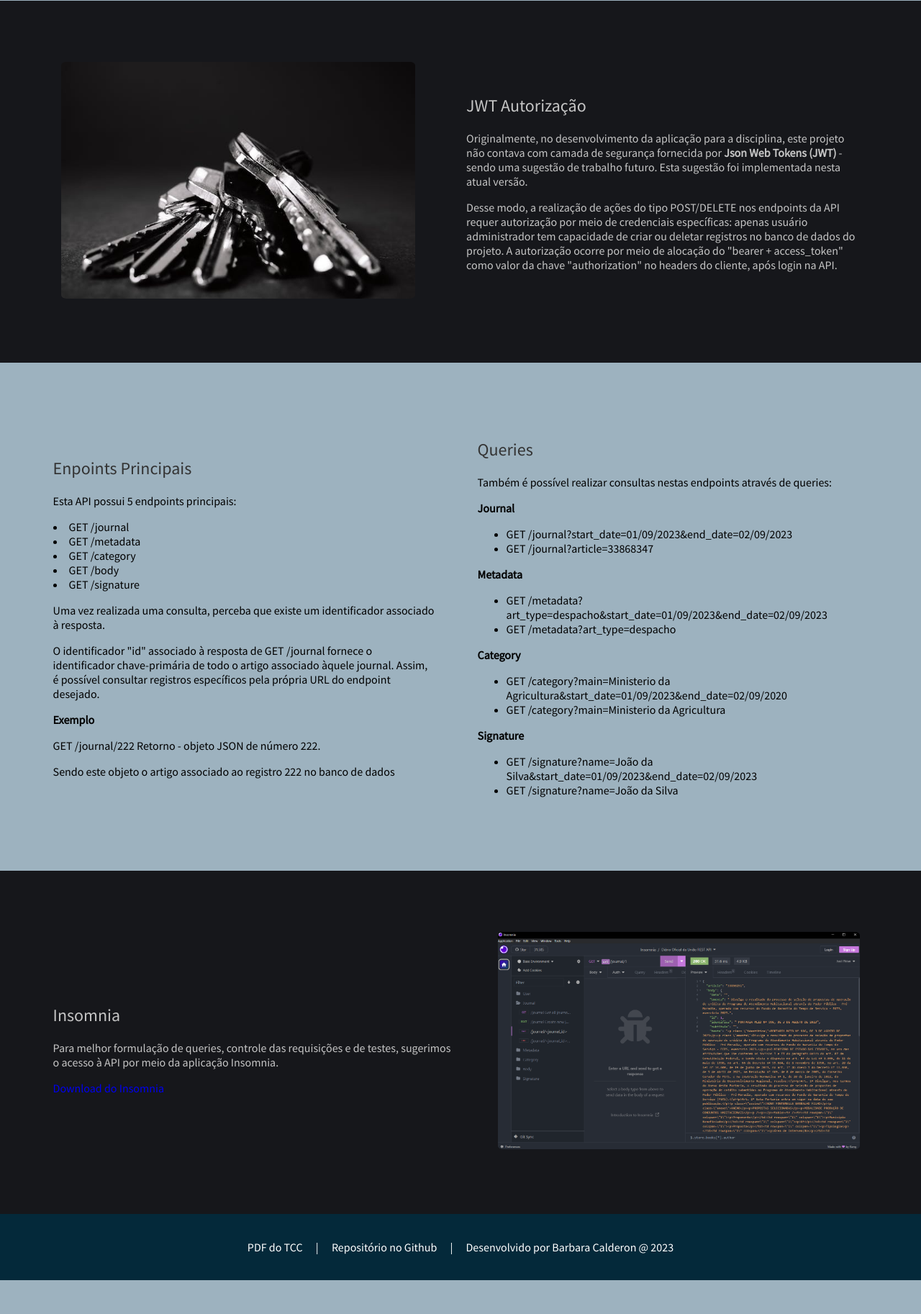
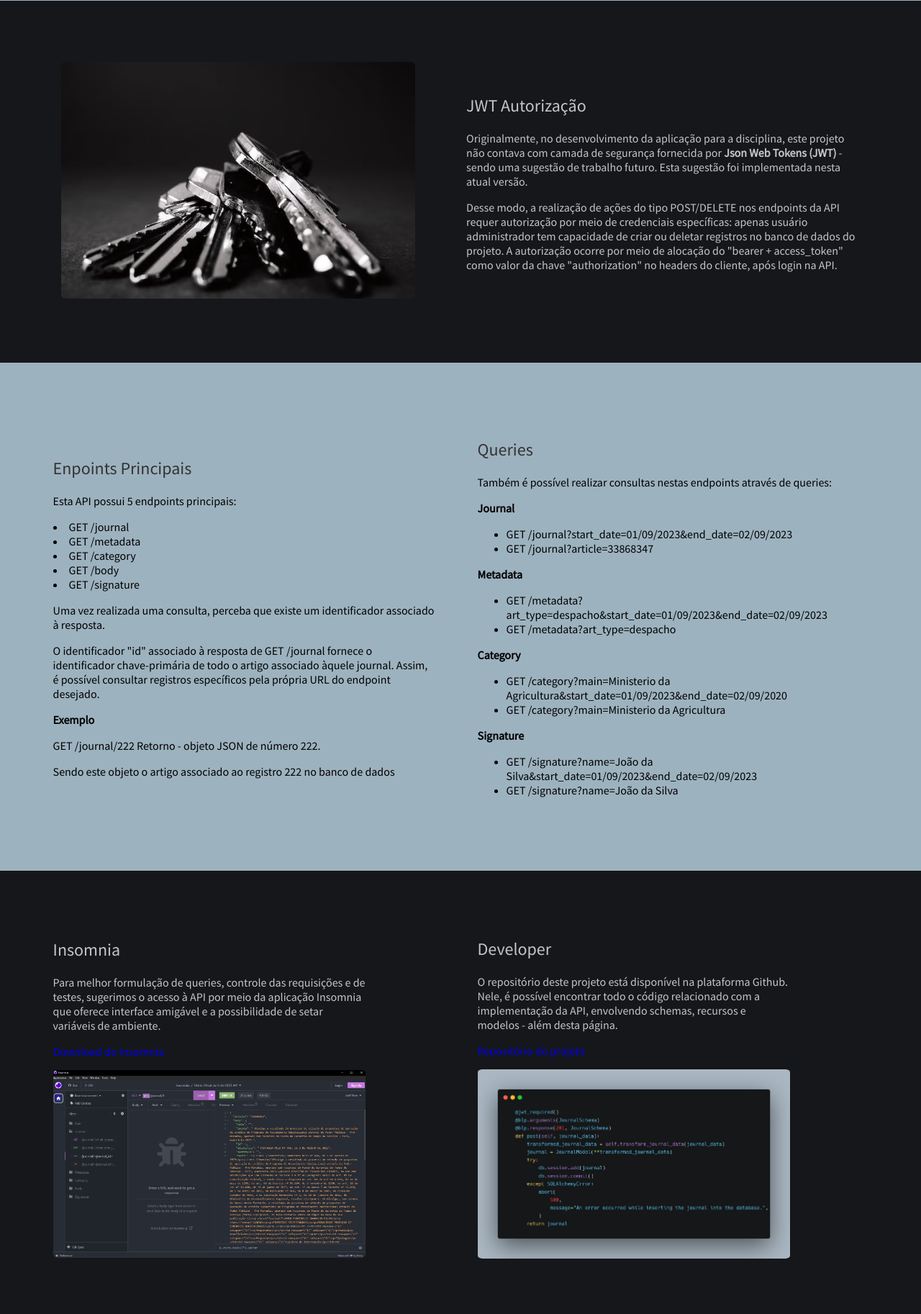
Before and after one commit to barbaracalderon/dou-rest-api, a Flask app: page / in a window 1280 px wide. Shown: the part 1971-3797 px from the top of the page at 72% size. Before the commit the page ends 3750 px from the top, so only its background shows below. Run offline with Flask 3, Linux system fonts and the light colour scheme; parts of the project's set-up code (start-up, migrations or seed data) failed here and were passed over.

Commit message:
feat: add db access and adjustments

```diff
--- a/app.py
+++ b/app.py
@@ -11,15 +11,17 @@ from resources.user import blp as UserBlueprint
 from flask_jwt_extended import JWTManager
 from flask_migrate import Migrate
 from blocklist import BLOCKLIST
+from dotenv import load_dotenv
 
 
-def create_app(db_url=None):
+def create_app():
     app = Flask(__name__)
 
     @app.get("/")
     def main():
         return render_template("index.html")
 
+    load_dotenv()
     app.config["PROPAGATE_EXCEPTIONS"] = True
     app.config["API_TITLE"] = "Diário Oficial da União Web Restful API"
     app.config["API_VERSION"] = "v4"
@@ -29,12 +31,10 @@ def create_app(db_url=None):
     app.config[
         "OPENAPI_SWAGGER_UI_URL"
     ] = "https://cdn.jsdelivr.net/npm/swagger-ui-dist/"
-    app.config["SQLALCHEMY_DATABASE_URI"] = db_url or os.getenv(
-        "DATABASE", "sqlite:///data.db"
-    )
+    app.config["SQLALCHEMY_DATABASE_URI"] = os.getenv("DATABASE_URL", "sqlite:///data.db")
     app.config["SQLALCHEMY_TRACK_MODIFICATIONS"] = False
     db.init_app(app)
-    migrate = Migrate(app,)
+    migrate = Migrate(app, db)
 
     api = Api(app)
 
--- a/models/user.py
+++ b/models/user.py
@@ -6,4 +6,5 @@ class UserModel(db.Model):
 
     id = db.Column(db.Integer, primary_key=True)
     username = db.Column(db.String(80), unique=True, nullable=False)
-    password = db.Column(db.String(80), nullable=False)
+    password = db.Column(db.String(256), nullable=False)
+    role = db.Column(db.String(50), default="user", nullable=False)
--- a/schemas.py
+++ b/schemas.py
@@ -98,3 +98,4 @@ class UserSchema(Schema):
     id = fields.Int(dump_only=True)
     username = fields.Str(required=True)
     password = fields.Str(required=True, load_only=True)
+    role = fields.Str(required=True, load_only=True)
--- a/static/style.css
+++ b/static/style.css
@@ -149,3 +149,11 @@ footer a {
 footer a:hover {
   color: #ecb365;
 }
+
+#developer {
+  width: 80%;
+}
+
+#insomnia {
+  width: 80%
+}
--- a/templates/index.html
+++ b/templates/index.html
@@ -24,6 +24,8 @@
         <a href="#endpoints">Endpoints Principais</a>
         <a href="#queries">Queries</a>
         <a href="#insomnia">Insomnia</a>
+        <a href="#developer">Developer</a>
+
       </div>
     </nav>
 
@@ -242,24 +244,44 @@
       </div>
     </section>
 
-    <section id="insomnia" class="very-dark-background">
+    <section id="redirects" class="very-dark-background">
       <div class="content-text">
+      <div id="insomnia">
         <h1>Insomnia</h1>
         <p>
           Para melhor formulação de queries, controle das requisições e de
-          testes, sugerimos o acesso à API por meio da aplicação Insomnia.
+          testes, sugerimos o acesso à API por meio da aplicação Insomnia que oferece interface amigável e a possibilidade de setar variáveis de ambiente.
         </p>
+        <p>
         <a href="https://insomnia.rest/download" target="_blank"
           >Download do Insomnia</a
         >
+        </p>
+        <img
+        src="/static/insomnia.png"
+        width="100%"
+        alt="Screen of the insomnia client"
+      />
       </div>
-      <div class="content-image">
+    </div>
+    <div class="content-text">
+      <div id="developer">
+        <h1>Developer</h1>
+        <p>
+          O repositório deste projeto está disponível na plataforma Github. Nele, é possível encontrar todo o código relacionado com a implementação da API, envolvendo schemas, recursos e modelos - além desta página.
+        </p>
+        <p>
+        <a href="https://github.com/barbaracalderon/dou-rest-api" target="_blank"
+          >Repositório do projeto</a
+        >
+        </p>
         <img
-          src="/static/insomnia.png"
-          width="100%"
-          alt="Screen of the insomnia client"
-        />
+        src="/static/code.png"
+        width="100%"
+        alt="Code snippet"
+      />
       </div>
+    </div>
     </section>
 
     <footer>
@@ -270,7 +292,7 @@
           >PDF do TCC</a
         >
         |
-        <a href="URL_DO_REPOSITORIO" target="_blank">Repositório no Github</a> |
+        <a href="https://github.com/barbaracalderon/dou-rest-api" target="_blank">Repositório no Github</a> |
         <a
           href="https://www.linkedin.com/in/barbaracalderondev/"
           target="_blank"
@@ -338,9 +360,13 @@
             "<div id='queries'><h1>Queries</h1></div><p>It is also possible to perform queries on these endpoints through queries:</p><strong>Journal</strong><ul><li>GET /journal?start_date=01/09/2023&end_date=02/09/2023</li><li>GET /journal?article=33868347</li></ul><strong>Metadata</strong><ul><li>GET /metadata?art_type=despacho&start_date=01/09/2023&end_date=02/09/2023</li><li>GET /metadata?art_type=despacho</li></ul><strong>Category</strong><ul><li>GET /category?main=Ministerio da Agricultura&start_date=01/09/2023&end_date=02/09/2020</li><li>GET /category?main=Ministerio da Agricultura</li></ul><strong>Signature</strong><ul><li>GET /signature?name=João da Silva&start_date=01/09/2023&end_date=02/09/2023</li><li>GET /signature?name=João da Silva</li></ul>"
           );
 
-          // Insomnia Section
-          $("#insomnia .content-text").html(
-            "<h1>Insomnia</h1><p>For better query formulation, request control, and testing, we recommend accessing the API through the Insomnia application.</p>"
+          // Redirects Section
+          $("#redirects #insomnia").html(
+            "<div id='insomnia'><h1>Insomnia</h1><p>For better query formulation, request control, and testing, we recommend accessing the API through the Insomnia application, which provides a user-friendly interface and the ability to set environment variables.</p><p><a href='https://insomnia.rest/download' target='_blank'>Download Insomnia</a></p><img src='/static/insomnia.png' width='100%' alt='Screen of the insomnia client'/>"
+          );
+
+          $("#redirects #developer").html(
+            "<div id='developer'><h1>Developer</h1><p>The repository of this project is available on the Github platform. In it, you can find all the code related to the implementation of the API, including schemas, resources endpoints and models - in addition to this landing page.</p><p><a href='https://github.com/barbaracalderon/dou-rest-api' target='_blank'>Repo for this project</a></p><img src='/static/code.png' width='100%' alt='Code snippet from journals endpoint'/>"
           );
 
           // Footer
```
Also changed, not shown: resources/user.py (+37 -0 lines), static/code.png (added), 2 other files.
